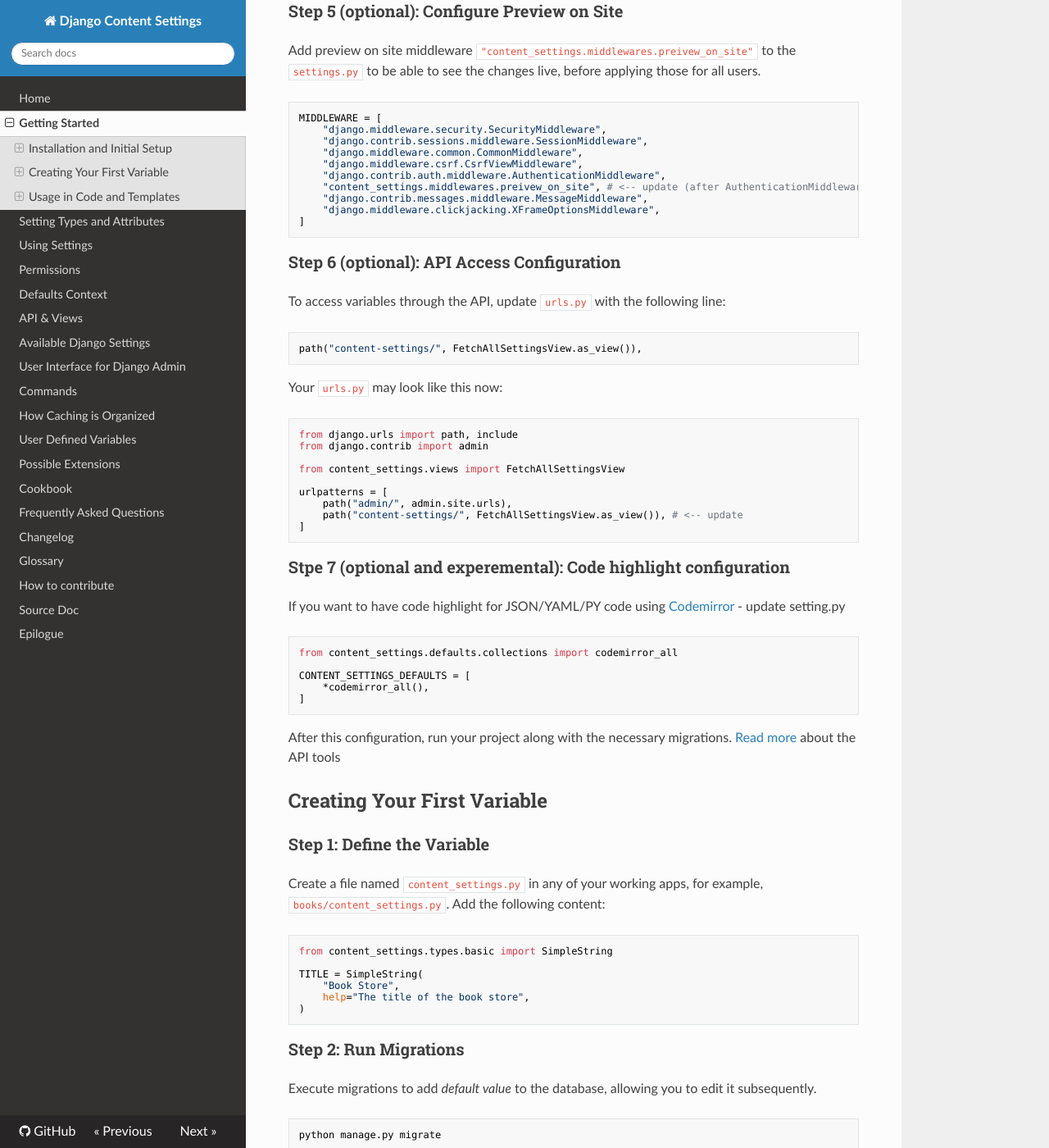
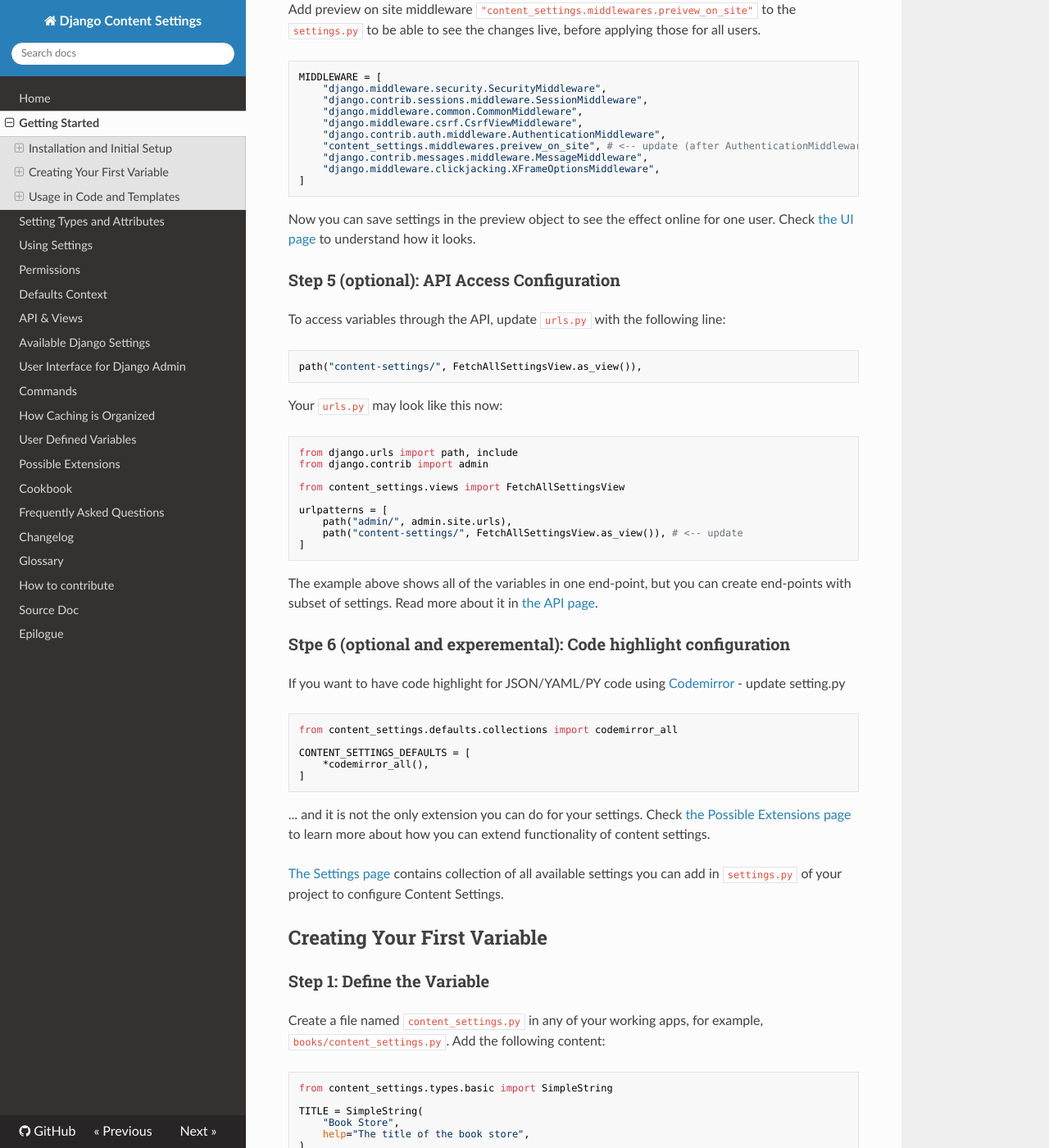
Before and after one commit to occipital/django-content-settings, an MkDocs documentation site: the page built from docs/first.md, in a window 1280 px wide and 1400 px high, scrolled down 1531 px. Shown: the whole window at 82% size. Built offline with MkDocs 1.6.1, drawn with Linux system fonts in a browser that asks for light colours; nearby versions of some CDN libraries; some of the changed text lies outside the part shown.

Commit message:
update Getting Started page

````diff
--- a/docs/first.md
+++ b/docs/first.md
@@ -51,15 +51,13 @@ TEMPLATES = [
 ]
 ```
 
-### Step 4: Access Variables in Templates
-
 Now, you can *use settings* in templates like this:
 
 ```html
 <b>{{ CONTENT_SETTINGS.MY_VAR }}</b>
 ```
 
-### Step 5 (optional): Configure Preview on Site
+### Step 4 (optional): Configure Preview on Site
 
 Add preview on site middleware `"content_settings.middlewares.preivew_on_site"` to the `settings.py` to be able to see the changes live, before applying those for all users.
 
@@ -76,7 +74,9 @@ MIDDLEWARE = [
 ]
 ```
 
-### Step 6 (optional): API Access Configuration
+Now you can save settings in the preview object to see the effect online for one user. Check [the UI page](ui.md#preview-functionality) to understand how it looks.
+
+### Step 5 (optional): API Access Configuration
 
 To access variables through the API, update `urls.py` with the following line:
 
@@ -98,7 +98,9 @@ urlpatterns = [
 ]
 ```
 
-### Stpe 7 (optional and experemental): Code highlight configuration
+The example above shows all of the variables in one end-point, but you can create end-points with subset of settings. Read more about it in [the API page](api.md).
+
+### Stpe 6 (optional and experemental): Code highlight configuration
 
 If you want to have code highlight for JSON/YAML/PY code using [Codemirror](https://codemirror.net/5/) - update setting.py
 
@@ -110,7 +112,9 @@ CONTENT_SETTINGS_DEFAULTS = [
 ]
 ```
 
-After this configuration, run your project along with the necessary migrations. [Read more](api.md) about the API tools
+... and it is not the only extension you can do for your settings. Check [the Possible Extensions page](extends.md) to learn more about how you can extend functionality of content settings.
+
+[The Settings page](settings.md) contains collection of all available settings you can add in `settings.py` of your project to configure Content Settings.
 
 ## Creating Your First Variable
 
````
